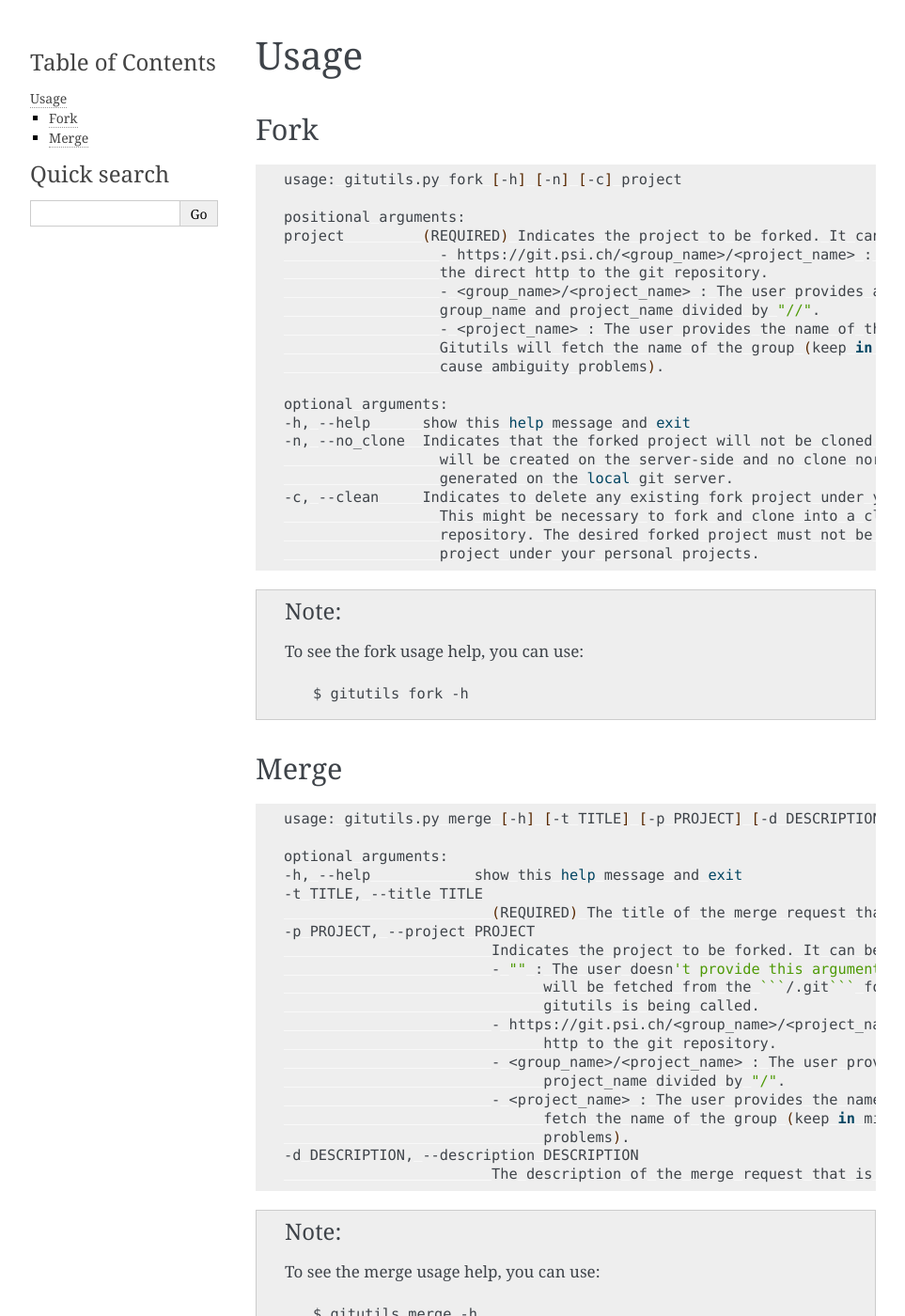
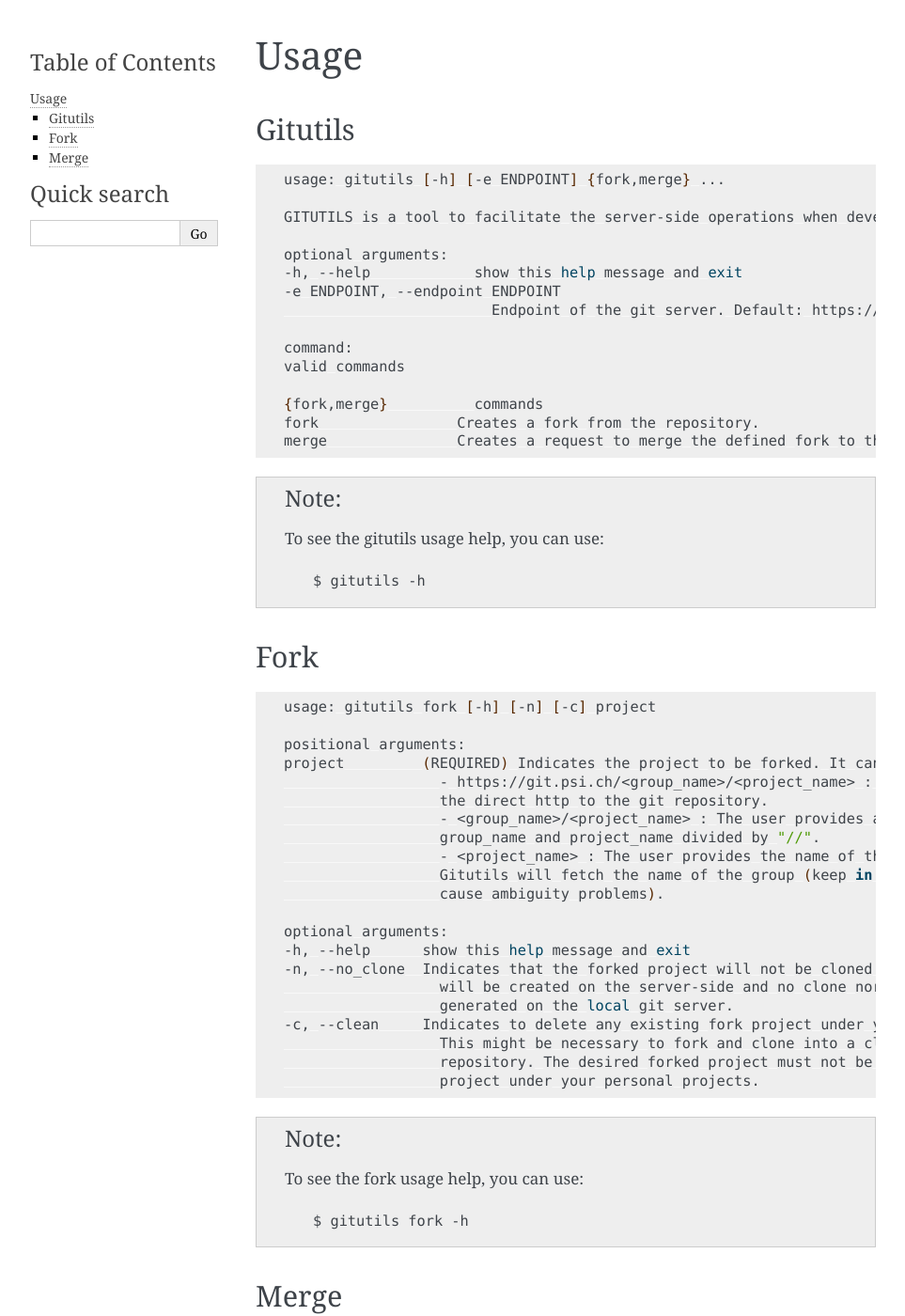
Before and after one commit to paulscherrerinstitute/gitutils, a Sphinx documentation site: the page built from docs/usage.rst, in a window 1280 px wide and 1400 px high. Shown: the whole window at 94% size, without its empty margins (148-1111 px from the left). Built offline with Sphinx 7.4.7, drawn with Linux system fonts in a browser that asks for light colours.

Commit message:
Update on documentation and const string.

```diff
--- a/docs/usage.rst
+++ b/docs/usage.rst
@@ -1,13 +1,38 @@
 #####
 Usage
 #####
+
+Gitutils
+--------
+
+.. code-block:: bash
+
+      usage: gitutils [-h] [-e ENDPOINT] {fork,merge} ...
+
+      GITUTILS is a tool to facilitate the server-side operations when developing software that uses git repositories.
+
+      optional arguments:
+      -h, --help            show this help message and exit
+      -e ENDPOINT, --endpoint ENDPOINT
+                              Endpoint of the git server. Default: https://git.psi.ch
+
+      command:
+      valid commands
+
+      {fork,merge}          commands
+      fork                Creates a fork from the repository.
+      merge               Creates a request to merge the defined fork to the original repository.
+
+.. note:: To see the gitutils usage help, you can use::
+
+      $ gitutils -h
 
 Fork
 ----
 
 .. code-block:: bash
 
-      usage: gitutils.py fork [-h] [-n] [-c] project
+      usage: gitutils fork [-h] [-n] [-c] project
 
       positional arguments:
       project         (REQUIRED) Indicates the project to be forked. It can be of three different formats:
@@ -44,7 +69,7 @@ Merge
       optional arguments:
       -h, --help            show this help message and exit
       -t TITLE, --title TITLE
-                              (REQUIRED) The title of the merge request that is going to be created.
+                              The title of the merge request that is going to be created.
       -p PROJECT, --project PROJECT
                               Indicates the project to be forked. It can be of four different formats:
                               - "" : The user doesn't provide this argument, the project's group and name
```
Also changed, not shown: docs/getting-started.rst (+7 -4 lines), 1 other file.
